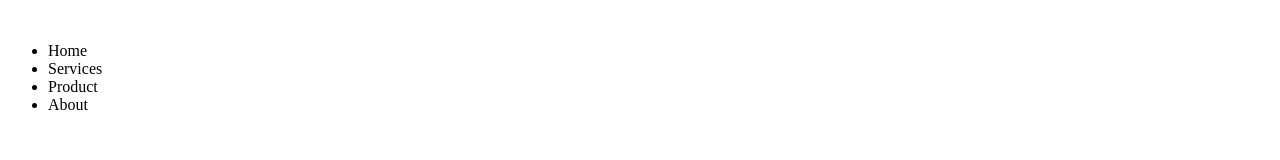
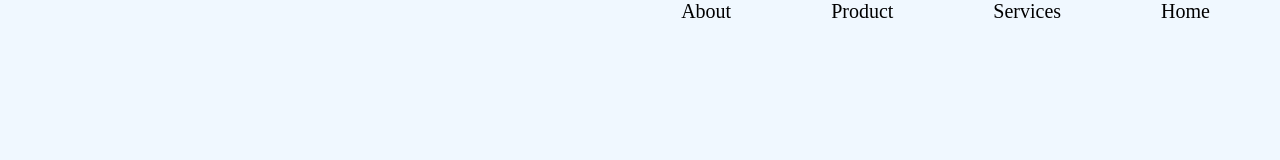
Before and after one commit to mohammadsaeediaf/personal-page, a plain HTML site: page index.html in a window 1280 px wide. Drawn offline with Linux system fonts and the light colour scheme; a web font is replaced by a local one.

Commit message:
Add link to style.css

```diff
--- a/index.html
+++ b/index.html
@@ -4,6 +4,7 @@
     <meta charset="UTF-8" />
     <meta name="viewport" content="width=device-width, initial-scale=1.0" />
     <title>Personal Page</title>
+    <link rel="stylesheet" href="style.css" />
   </head>
   <body>
     <nav>
--- a/style.css
+++ b/style.css
@@ -0,0 +1,51 @@
+* {
+  margin: 0;
+  padding: 0;
+  list-style: none;
+  text-decoration: none;
+}
+@font-face {
+  font-family: "Poppins";
+  src: url(font/Poppins-Regular.ttf);
+}
+body {
+  font-family: "Poppins";
+  background-color: aliceblue;
+}
+
+nav {
+  padding: 0 20px;
+  display: flex;
+}
+
+h1 {
+  font-size: 40px;
+}
+
+.logo {
+  width: 30%;
+  display: flex;
+  align-items: center;
+}
+
+nav ul {
+  width: 70%;
+  direction: rtl;
+  font-size: 20px;
+  font-weight: 500;
+  display: flex;
+  align-items: center;
+  flex-wrap: wrap;
+}
+
+nav ul li {
+  cursor: pointer;
+  margin: 0 50px;
+  direction: rtl;
+}
+
+nav ul li:hover {
+  color: #40e0d0;
+}
+
+/* ****End Nav**** */
```
